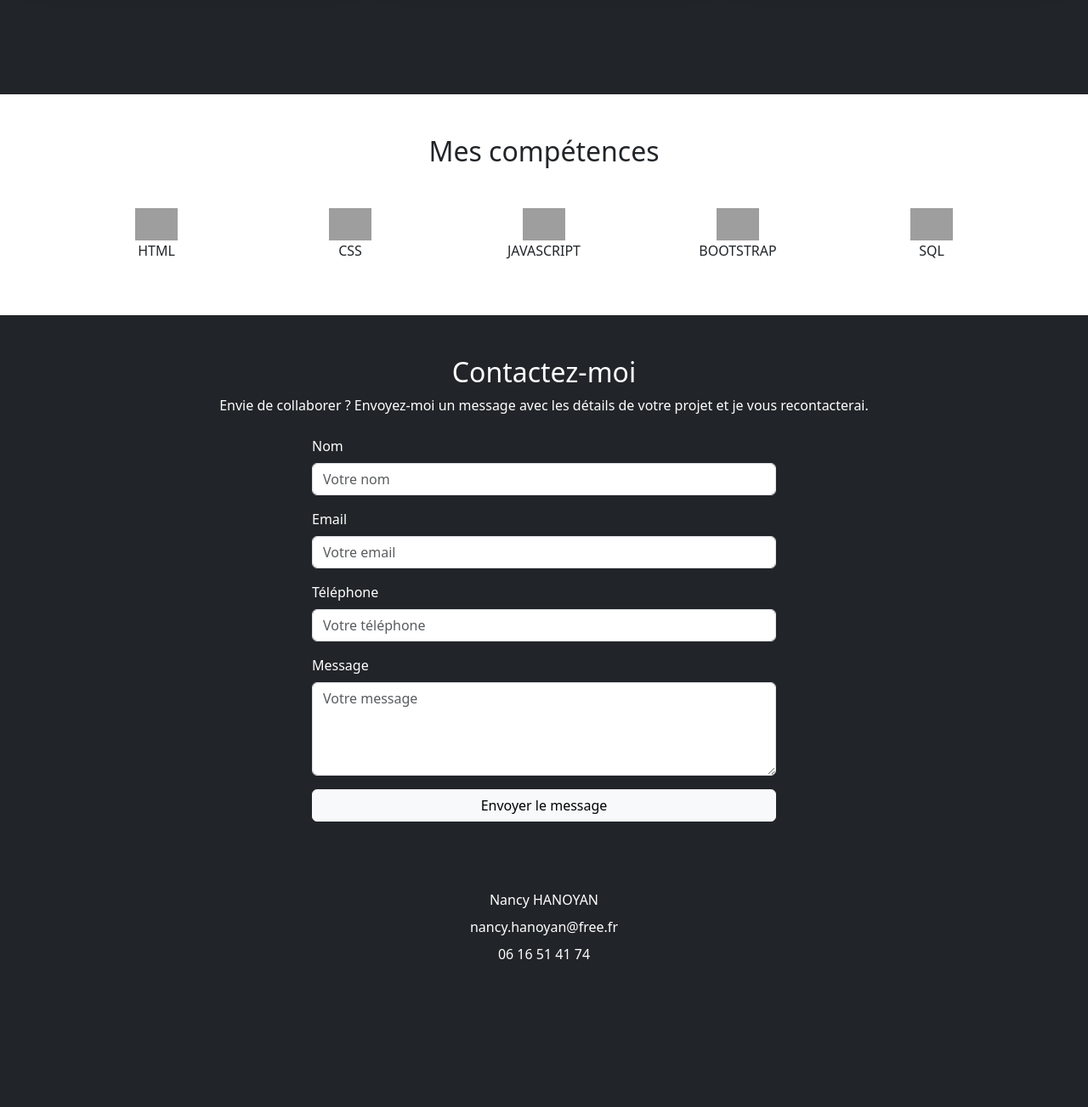
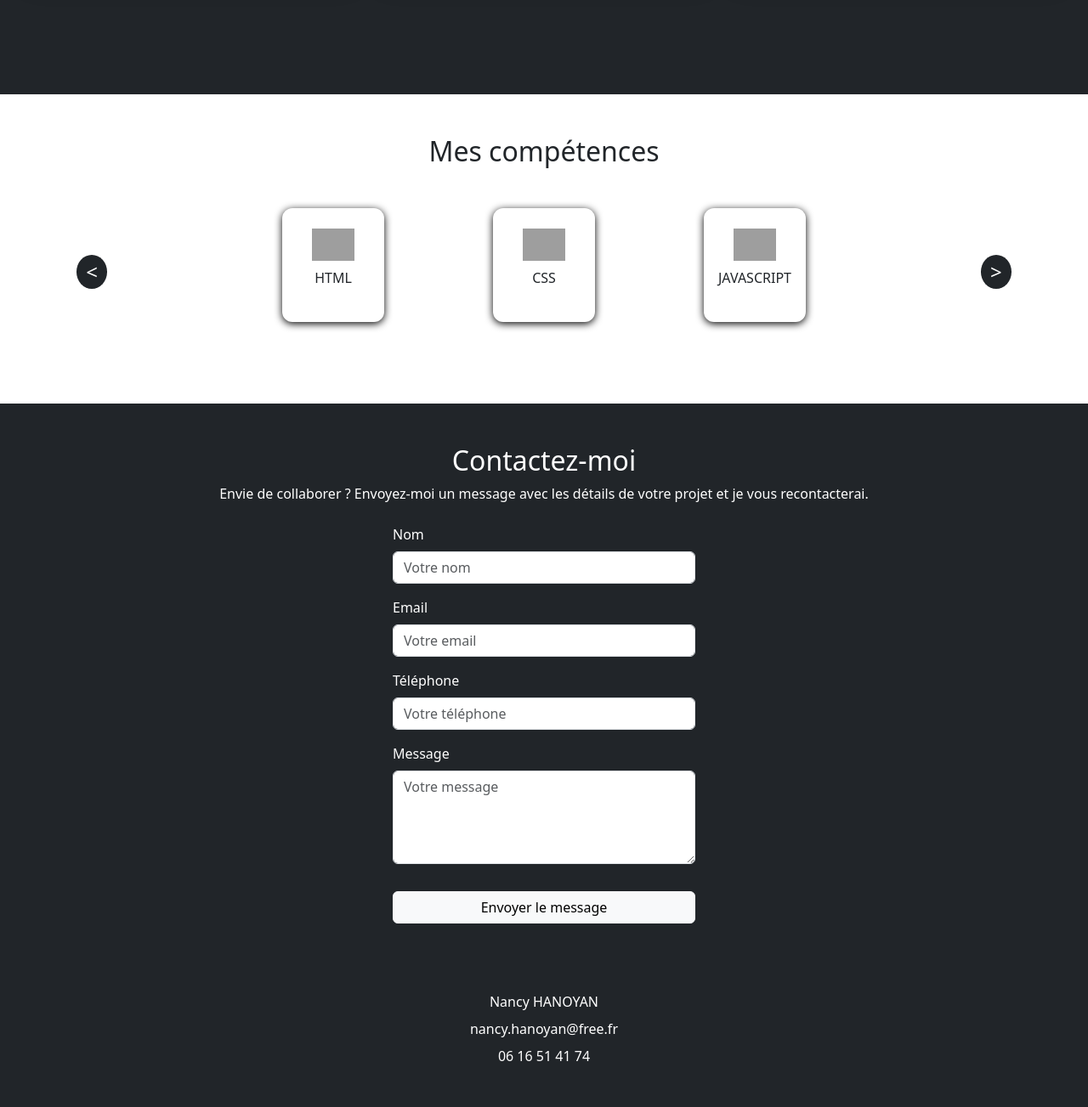
Before and after one commit to nancyh13500/cv_nancy, a PHP site: page / in a window 1280 px wide, after a click on "Mes compétences". Shown: the part 1017-2320 px from the top of the page at 85% size. Before the commit the page ends 2146 px from the top, so only its background shows below. Run offline with PHP 8.4, Linux system fonts and the light colour scheme; some libraries are stand-ins or nearby versions; grey boxes are pictures that could not be loaded.

Commit message:
add carousel js

```diff
--- a/css/style.css
+++ b/css/style.css
@@ -113,6 +113,66 @@ h1 {
   width: 70%;
 }
 
+/*section compétences*/
+
+#skills {
+  background-color: white;
+  padding: 60px 0;
+  min-height: 300px
+}
+
+/* Carousel compétences */
+.skills-carousel-container {
+  display: flex;
+  flex-direction: column;
+  align-items: center;
+  margin-bottom: 2rem;
+}
+
+.skills-carousel {
+  display: flex;
+  gap: 8rem;
+  width: 100%;
+  justify-content: center;
+  margin-bottom: 1rem;
+}
+
+.skills-carousel-item {
+  flex-direction: column;
+  align-items: center;
+  background: white;
+  border-radius: 12px;
+  padding: 1.5rem 1rem;
+  min-width: 120px;
+  max-width: 160px;
+  box-shadow: 0 2px 10px black;
+  transition: transform 0.2s;
+  display: flex;
+}
+
+.skills-carousel-item img {
+  margin-bottom: 0.5rem;
+}
+
+.skills-carousel-btn {
+  color: #fff;
+  border: none;
+  border-radius: 50%;
+  width: 40px;
+  height: 40px;
+  font-size: 1.5rem;
+  display: flex;
+  align-items: center;
+  justify-content: center;
+  cursor: pointer;
+  margin: 0 0.5rem;
+  transition: background 0.2s;
+}
+
+.skills-carousel-btn:disabled {
+  background: #aaa;
+  cursor: not-allowed;
+}
 
 /*footer*/
 footer {
@@ -229,3 +289,28 @@ footer {
   }
 
 }
+
+
+
+@media (max-width: 991px) {
+  .skills-carousel {
+    gap: 1rem;
+  }
+
+  .skills-carousel-item {
+    min-width: 100px;
+    max-width: 120px;
+  }
+}
+
+@media (max-width: 767px) {
+  .skills-carousel {
+    gap: 0.5rem;
+  }
+
+  .skills-carousel-item {
+    min-width: 90px;
+    max-width: 100px;
+    padding: 1rem 0.5rem;
+  }
+}
--- a/index.html
+++ b/index.html
@@ -84,26 +84,11 @@
   <section id="skills" class="py-5 bg-white">
     <div class="container">
       <h2 class="text-center mb-5">Mes compétences</h2>
-      <div class="row text-center justify-content-center">
-        <div class="col"><img src="https://cdn.jsdelivr.net/gh/devicons/devicon/icons/html5/html5-original.svg"
-            width="50">
-          <p>HTML</p>
-        </div>
-        <div class="col"><img src="https://cdn.jsdelivr.net/gh/devicons/devicon/icons/css3/css3-original.svg"
-            width="50">
-          <p>CSS</p>
-        </div>
-        <div class="col"><img
-            src="https://cdn.jsdelivr.net/gh/devicons/devicon/icons/javascript/javascript-original.svg" width="50">
-          <p>JAVASCRIPT</p>
-        </div>
-        <div class="col"><img src="https://cdn.jsdelivr.net/gh/devicons/devicon/icons/bootstrap/bootstrap-original.svg"
-            width="50">
-          <p>BOOTSTRAP</p>
-        </div>
-        <div class="col"><img src="https://cdn.jsdelivr.net/gh/devicons/devicon/icons/mysql/mysql-original.svg"
-            width="50">
-          <p>SQL</p>
+      <div class="skills-carousel-container">
+        <div class="d-flex align-items-center justify-content-center w-100">
+          <button id="skills-prev" class="skills-carousel-btn me-2 bg-dark" aria-label="Précédent">&lt;</button>
+          <div class="skills-carousel flex-grow-1"></div>
+          <button id="skills-next" class="skills-carousel-btn ms-2 bg-dark" aria-label="Suivant">&gt;</button>
         </div>
       </div>
     </div>
@@ -116,7 +101,7 @@
       <p class="text-center">Envie de collaborer ? Envoyez-moi un message avec les détails de votre projet et je vous
         recontacterai.</p>
       <div class="row justify-content-center mt-4">
-        <div class="col-md-6">
+        <div class="col-md-4">
           <form>
             <div class="mb-3">
               <label for="name" class="form-label">Nom</label>
@@ -135,7 +120,7 @@
               <textarea class="form-control" id="message" rows="4" placeholder="Votre message" required></textarea>
             </div>
             <div class="d-grid">
-              <button type="submit" class="btn btn-light">Envoyer le message</button>
+              <button type="submit" class="btn btn-light mt-3">Envoyer le message</button>
             </div>
           </form>
         </div>
@@ -158,6 +143,7 @@
   <script src="https://kit.fontawesome.com/25645a0adc.js" crossorigin="anonymous"></script>
   <script src="https://cdn.jsdelivr.net/npm/bootstrap@5.3.3/dist/js/bootstrap.bundle.min.js"></script>
   <script src="index.js"></script>
+  <script src="js/skills-carousel.js"></script>
 </body>
 
 </html>
--- /dev/null
+++ b/js/skills-carousel.js
@@ -0,0 +1,121 @@
+document.addEventListener('DOMContentLoaded', function () {
+  // Les données des compétences
+  const skills = [
+    {
+      img: 'https://cdn.jsdelivr.net/gh/devicons/devicon/icons/html5/html5-original.svg',
+      label: 'HTML',
+    },
+    {
+      img: 'https://cdn.jsdelivr.net/gh/devicons/devicon/icons/css3/css3-original.svg',
+      label: 'CSS',
+    },
+    {
+      img: 'https://cdn.jsdelivr.net/gh/devicons/devicon/icons/javascript/javascript-original.svg',
+      label: 'JAVASCRIPT',
+    },
+    {
+      img: 'https://cdn.jsdelivr.net/gh/devicons/devicon/icons/bootstrap/bootstrap-original.svg',
+      label: 'BOOTSTRAP',
+    },
+    {
+      img: 'https://cdn.jsdelivr.net/gh/devicons/devicon/icons/mysql/mysql-original.svg',
+      label: 'SQL',
+    },
+    {
+      img: 'https://cdn.jsdelivr.net/gh/devicons/devicon/icons/php/php-original.svg',
+      label: 'PHP',
+    }
+  ];
+
+  const carousel = document.querySelector('.skills-carousel');
+  const prevBtn = document.getElementById('skills-prev');
+  const nextBtn = document.getElementById('skills-next');
+  let currentIndex = 0;
+  let autoSlideInterval = null;
+  let autoSlideTimeout = null;
+
+  // Génère dynamiquement les items
+  function renderItems() {
+    carousel.innerHTML = '';
+    skills.forEach(skill => {
+      const item = document.createElement('div');
+      item.className = 'skills-carousel-item';
+      item.innerHTML = `<img src="${skill.img}" width="50" alt="${skill.label}"><p>${skill.label}</p>`;
+      carousel.appendChild(item);
+    });
+  }
+
+  function getVisibleCount() {
+    if (window.innerWidth < 768) return 1;
+    if (window.innerWidth < 992) return 2;
+    return 3;
+  }
+
+  function updateCarousel() {
+    const items = carousel.querySelectorAll('.skills-carousel-item');
+    const visibleCount = getVisibleCount();
+    items.forEach((item, i) => {
+      item.style.display = (i >= currentIndex && i < currentIndex + visibleCount) ? 'flex' : 'none';
+    });
+    prevBtn.disabled = currentIndex === 0;
+    nextBtn.disabled = currentIndex + visibleCount >= skills.length;
+  }
+
+  function nextSlide() {
+    const visibleCount = getVisibleCount();
+    if (currentIndex + visibleCount < skills.length) {
+      currentIndex += visibleCount;
+    } else {
+      currentIndex = 0;
+    }
+    updateCarousel();
+  }
+
+  function prevSlide() {
+    const visibleCount = getVisibleCount();
+    if (currentIndex > 0) {
+      currentIndex -= visibleCount;
+      if (currentIndex < 0) currentIndex = 0;
+    } else {
+      // Optionnel : revenir à la fin si on clique sur "précédent" au début
+      currentIndex = Math.max(skills.length - visibleCount, 0);
+    }
+    updateCarousel();
+  }
+
+  function startAutoSlide() {
+    stopAutoSlide();
+    autoSlideInterval = setInterval(nextSlide, 5000);
+  }
+
+  function stopAutoSlide() {
+    if (autoSlideInterval) clearInterval(autoSlideInterval);
+    autoSlideInterval = null;
+  }
+
+  function resetAutoSlide() {
+    stopAutoSlide();
+    if (autoSlideTimeout) clearTimeout(autoSlideTimeout);
+    autoSlideTimeout = setTimeout(startAutoSlide, 5000);
+  }
+
+  prevBtn.addEventListener('click', function () {
+    prevSlide();
+    resetAutoSlide();
+  });
+
+  nextBtn.addEventListener('click', function () {
+    nextSlide();
+    resetAutoSlide();
+  });
+
+  window.addEventListener('resize', function () {
+    currentIndex = 0;
+    updateCarousel();
+    resetAutoSlide();
+  });
+
+  renderItems();
+  updateCarousel();
+  startAutoSlide();
+});
```
